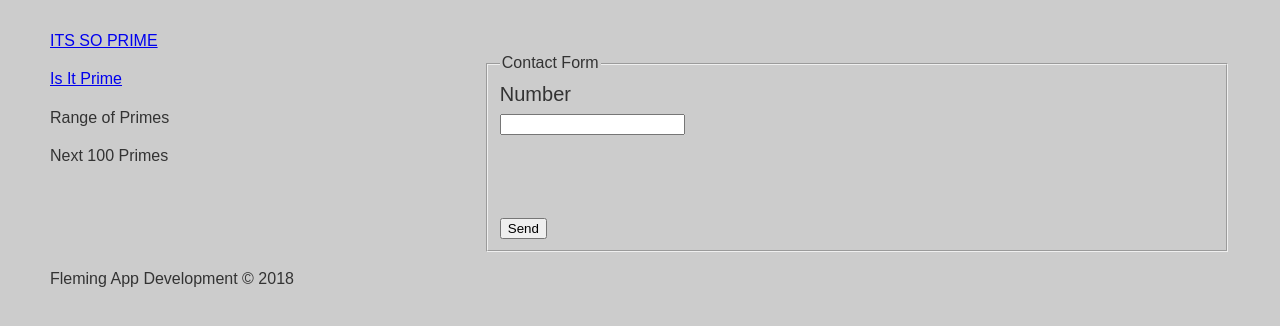
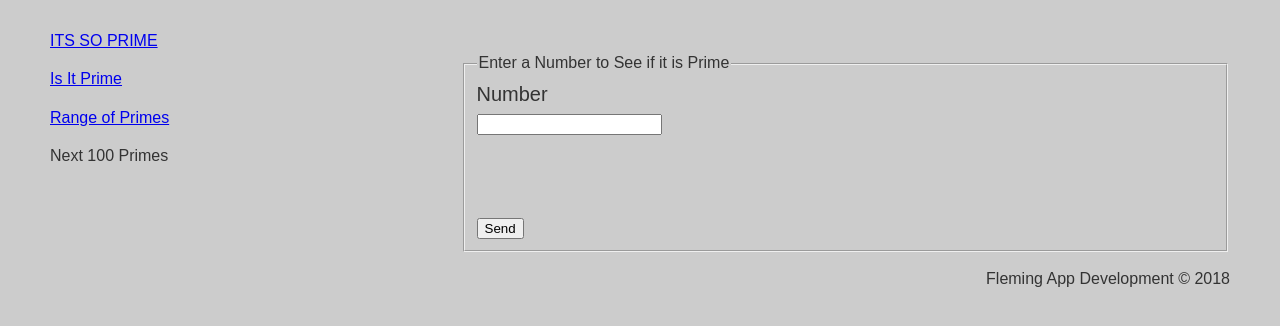
Before and after one commit to mtony75/isprime, a Flask app: page /isprime in a window 1280 px wide. Shown: the top 326 px of the page. Run offline with Flask 2, Linux system fonts and the light colour scheme.

Commit message:
Working rangeofprimes function

```diff
--- a/primecontrollers.py
+++ b/primecontrollers.py
@@ -4,3 +4,8 @@ from wtforms import IntegerField, SubmitField, validators
 class IsPrime(FlaskForm):
     userNumber = IntegerField("Number")
     submit = SubmitField("Send")
+
+class RangeOfPrimes(FlaskForm):
+    firstNumber = IntegerField("Number1")
+    secondNumber = IntegerField("Number2")
+    submit = SubmitField("Send")
--- a/static/css/main.css
+++ b/static/css/main.css
@@ -50,9 +50,21 @@ body {
 .prime-footer {
     grid-row: 3/4;
     grid-column: 1/4;
+    justify-content: right;
 }
 
 p.content {
     color: black;
     line-height: 1.8;
 }
+
+p.copyright {
+    text-align: right;
+
+}
+
+p.warning {
+    --primarycolor: red;
+    color: var(--primarycolor);
+    font-weight: bold;
+}
--- a/templates/isprime.html
+++ b/templates/isprime.html
@@ -4,14 +4,14 @@
 
 <form action = "http://localhost:5000/isprime" method = post>
     <fieldset>
-       <legend>Contact Form</legend>
+       <legend>Enter a Number to See if it is Prime</legend>
        {{ form.hidden_tag() }}
 
        <div style = font-size:20px; font-weight:bold; margin-left:150px;>
         {{ form.userNumber.label }}<br>
         {{ form.userNumber }} <br>
 
-        <p>{{ theMessage }}</p>
+        <p class="warning">{{ theMessage }}</p>
 
         <br>
         <br>
--- a/templates/layout.html
+++ b/templates/layout.html
@@ -17,13 +17,13 @@
         <div class="prime-logo"><a href="/">Its So Prime</a></div>
         <div class="prime-menu">
             <p class=menuitem><a href="/isprime">Is It Prime</a></p>
-            <p class=menuitem>Range of Primes</p>
+            <p class=menuitem><a href="/rangeofprimes">Range of Primes</a></p>
             <p class=menuitem>Next 100 Primes</p>
         </div>
         <div class="prime-content">
             {% block content %}{% endblock %}
         </div>
-        <div class="prime-footer"><p>Fleming App Development &copy 2018</p></div>
+        <div class="prime-footer"><p class="copyright">Fleming App Development &copy 2018</p></div>
     </div>
 </body>
 </html>
--- a/web.py
+++ b/web.py
@@ -1,6 +1,6 @@
 from flask import Flask, render_template, flash, request
 from isprime import *
-from primecontrollers import IsPrime
+from primecontrollers import IsPrime, RangeOfPrimes
 
 app = Flask(__name__)
 
@@ -34,6 +34,23 @@ def isprime():
     else:
         return render_template('isprime.html', form=form, title=title)
 
+@app.route('/rangeofprimes', methods=['GET', 'POST'])
+def rangeofprimes():
+    form = RangeOfPrimes()
+    title = "Range Of Primes"
+    if form.is_submitted():
+        if form.validate():
+            primeList = []
+            if form.firstNumber.data < form.secondNumber.data:
+                primeList = rangeOfPrime(form.firstNumber.data, form.secondNumber.data)
+            else:
+                primeList = rangeOfPrime(form.secondNumber.data, form.firstNumber.data)
+            return render_template('rangeofprimes.html', form=form, primeList=primeList, title="Range Of Primes")
+        else:
+            theMessage = "Input given not a number. Please try again."
+            return render_template('rangeofprimes.html', form=form, title="Range Of Primes", theMessage=theMessage)
+    else:
+        return render_template('rangeofprimes.html', form=form, title="Range Of Primes")
 
 if __name__ == '__main__':
     app.secret_key = 'This is the secret key'
```
Also changed, not shown: templates/rangeofprimes.html (added, +31 -0 lines).
